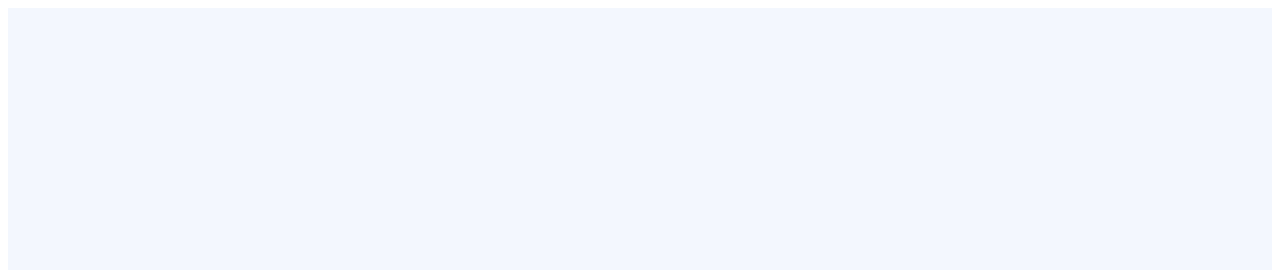
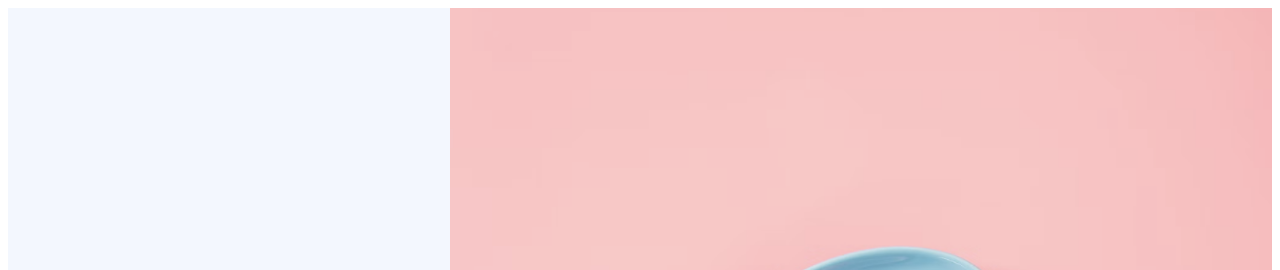
Before and after one commit to Collins1618/Creative-Image-Gallery, a plain HTML site: page index.html in a window 1280 px wide. Shown: the top 270 px of the page. Drawn offline with Linux system fonts and the light colour scheme.

Commit message:
add candy image and set is positioning

```diff
--- a/index.html
+++ b/index.html
@@ -15,6 +15,8 @@
         <h2>Candy.</h2>
         <h2>Cherry.</h2>
         <h2>Melon.</h2>
+
+        <div class="img-box"></div>
     </div>
 
 
--- a/style.css
+++ b/style.css
@@ -29,3 +29,14 @@
     -webkit-text-fill-color:#000000;
     transform: translateY(-10px);
 }
+
+.img-box{
+    position: absolute;
+    top: 0;
+    right: 0;
+    height: 100%;
+    width: 65%;
+    background-image: url("images/Candy.png");
+    background-size: cover;
+    background-position: center;
+}
```
